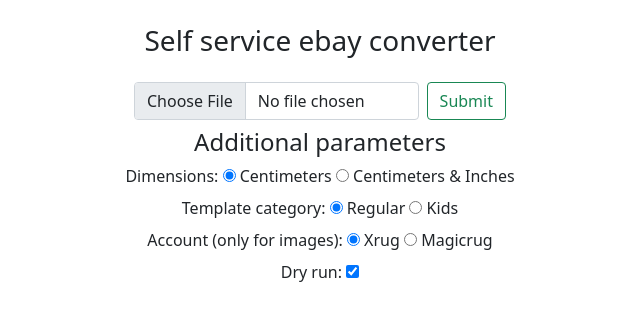
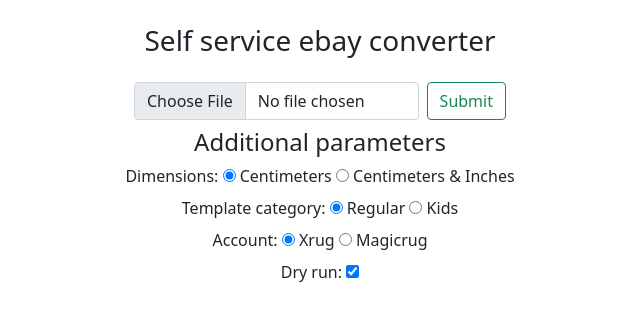
Before and after one commit to jpraychev/flask-self-service-ebay, a Flask app: page / in a window 1280 px wide. Shown: the top 321 px of the page, without its empty margins (320-960 px from the left). Run offline with Flask 2, Linux system fonts and the light colour scheme.

Commit message:
magicrug account fully supported

```diff
--- a/src/templates/index.html
+++ b/src/templates/index.html
@@ -28,7 +28,7 @@
                 <label for="kids"> Kids </label>
             </div>
             <div class="mt-2">
-                Account (only for images):
+                Account:
                 <input type="radio" id="xrug" name="account" value="xrug" checked>
                 <label for="xrug"> Xrug <label>
                 <input type="radio" id="magicrug" name="account" value="magicrug">
```
